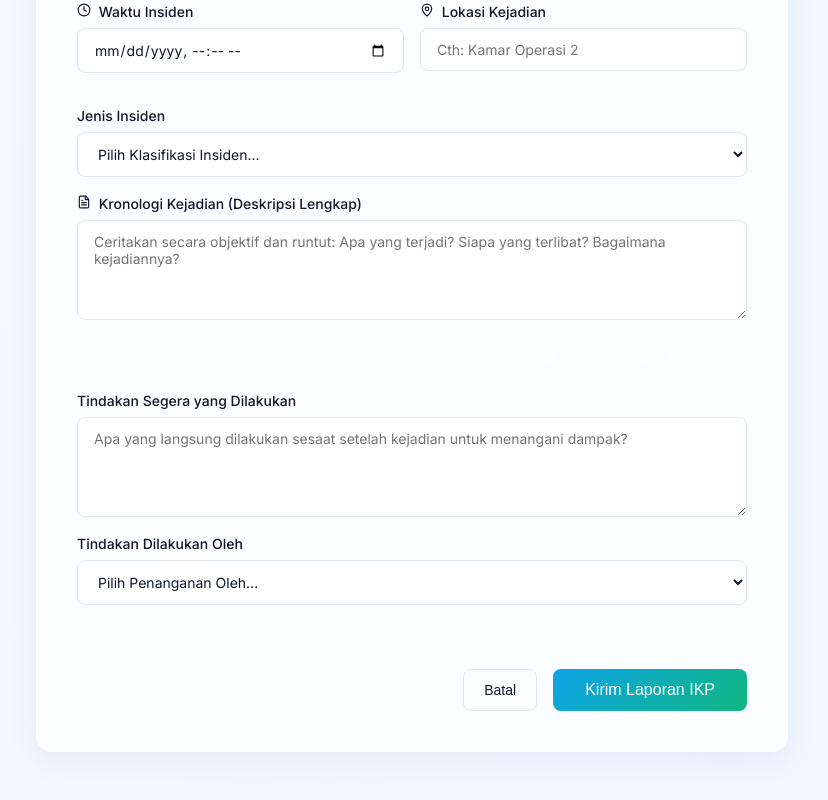
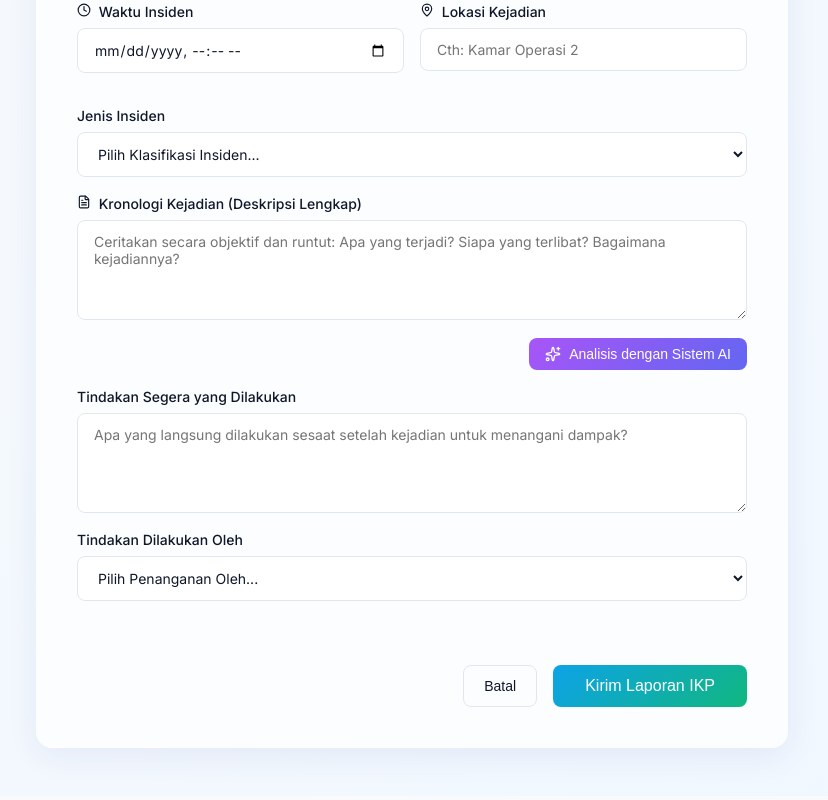
Before and after one commit to ekawahyup/ikp-simrs-v2, a Next.js app: page /lapor in a window 1280 px wide. Shown: the part 871-1671 px from the top of the page, without its empty margins (228-1056 px from the left). Built offline with nearby package versions, Linux system fonts and the light colour scheme.

Commit message:
fix: restore missing button styles for AI analysis button

```diff
--- a/src/app/lapor/page.tsx
+++ b/src/app/lapor/page.tsx
@@ -365,7 +365,13 @@ export default function LaporInsidenPage() {
               ></textarea>
 
               <div style={{ marginTop: '0.75rem', display: 'flex', justifyContent: 'flex-end' }}>
-                <button type="button" onClick={analyzeWithAI} disabled={isAnalyzing || !kronologi.trim()} className="btn" style={{ background: 'hsl(var(--risk-purple))', color: 'white', display: 'flex', gap: '0.5rem', alignItems: 'center' }}>
+                <button
+                  type="button"
+                  onClick={analyzeWithAI}
+                  disabled={isAnalyzing || !kronologi.trim()}
+                  className="btn hover-lift"
+                  style={{ background: 'linear-gradient(135deg, #a855f7, #6366f1)', color: 'white', padding: '0.5rem 1rem', fontSize: '0.875rem', display: 'inline-flex', alignItems: 'center', gap: '0.5rem' }}
+                >
                   {isAnalyzing ? "AI Sedang Menganalisis..." : <><Sparkles size={16} /> Analisis dengan Sistem AI</>}
                 </button>
               </div>
```
